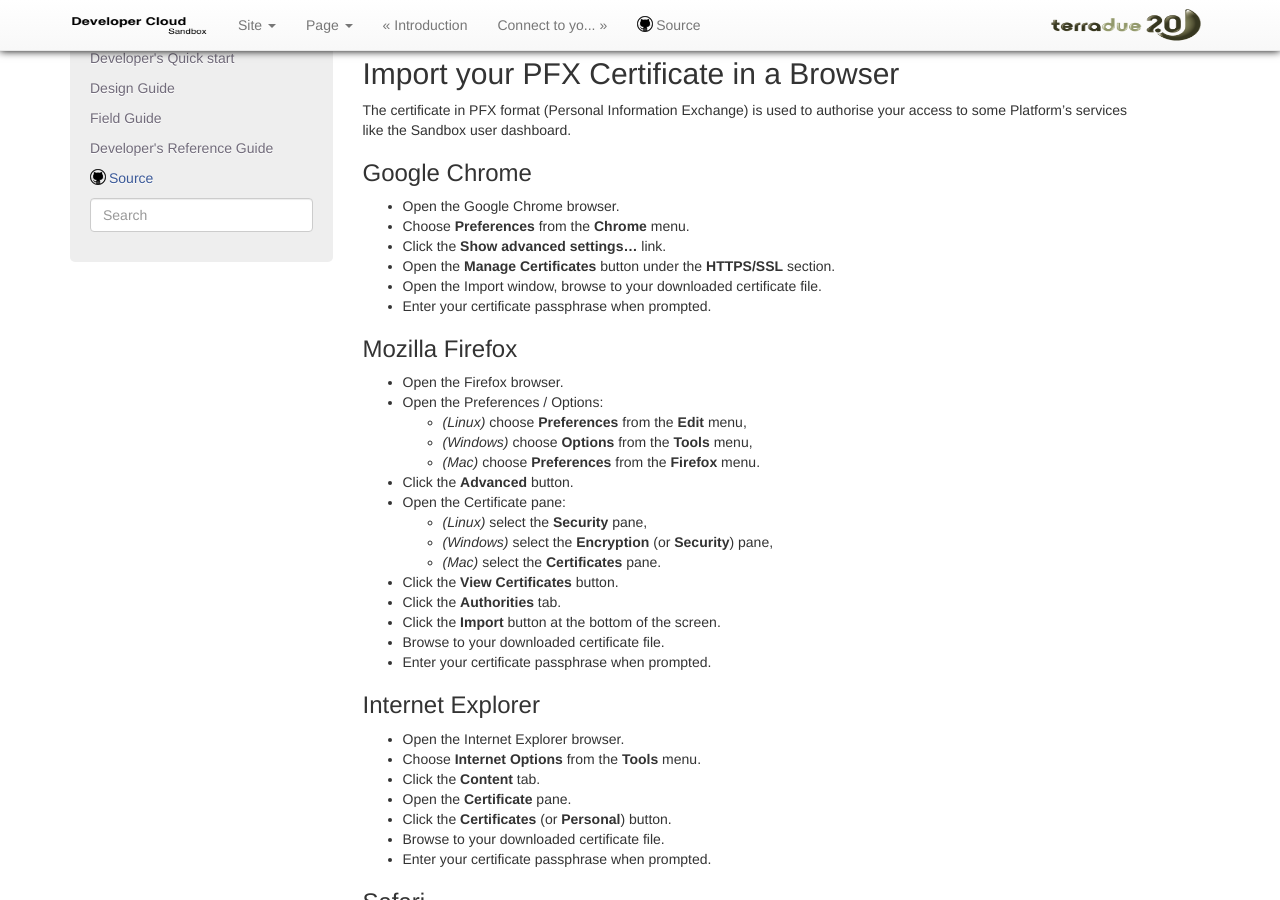
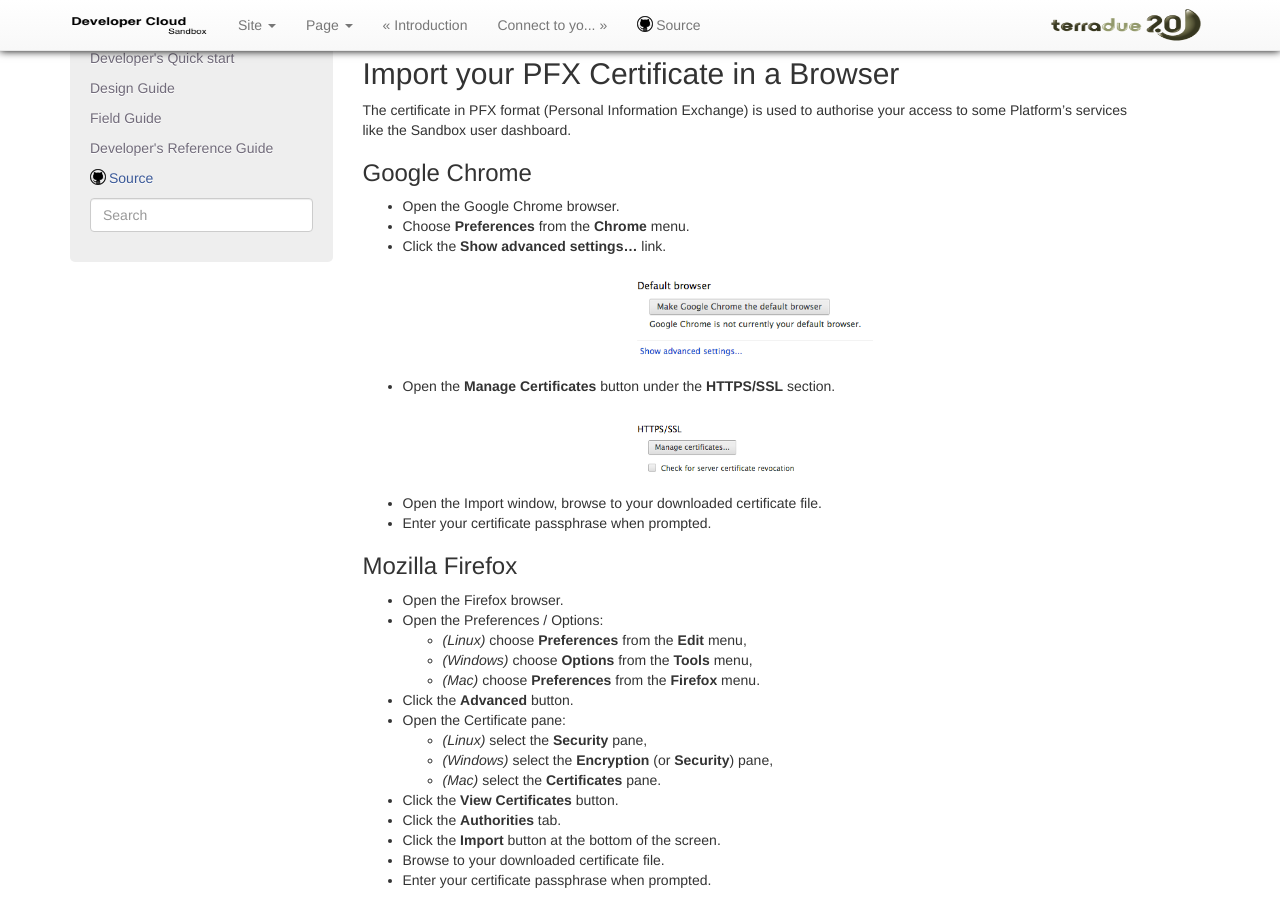
Before and after one commit to Terradue/doc-developer-sandbox, a Sphinx documentation site: the page built from source/start/laboratory/index.rst, in a window 1280 px wide and 900 px high, scrolled down 742 px. Built offline with Sphinx 7.4.7, drawn with Linux system fonts in a browser that asks for light colours; pages that are not in the unit, such as notebooks, are missing from menus.

Commit message:
Update index.rst

```diff
--- a/source/start/laboratory/index.rst
+++ b/source/start/laboratory/index.rst
@@ -50,7 +50,19 @@
 
 - Click the **Show advanced settings...** link.
 
+.. figure:: assets/chrome_advanced_settings_link.png
+  :width: 250px
+  :align: center
+  :alt: alternate text
+  :figclass: align-center
+
 - Open the **Manage Certificates** button under the **HTTPS/SSL** section.
+
+.. figure:: assets/chrome_manage_certificates.png
+  :width: 250px
+  :align: center
+  :alt: alternate text
+  :figclass: align-center
 
 - Open the Import window, browse to your downloaded certificate file.
 
```
